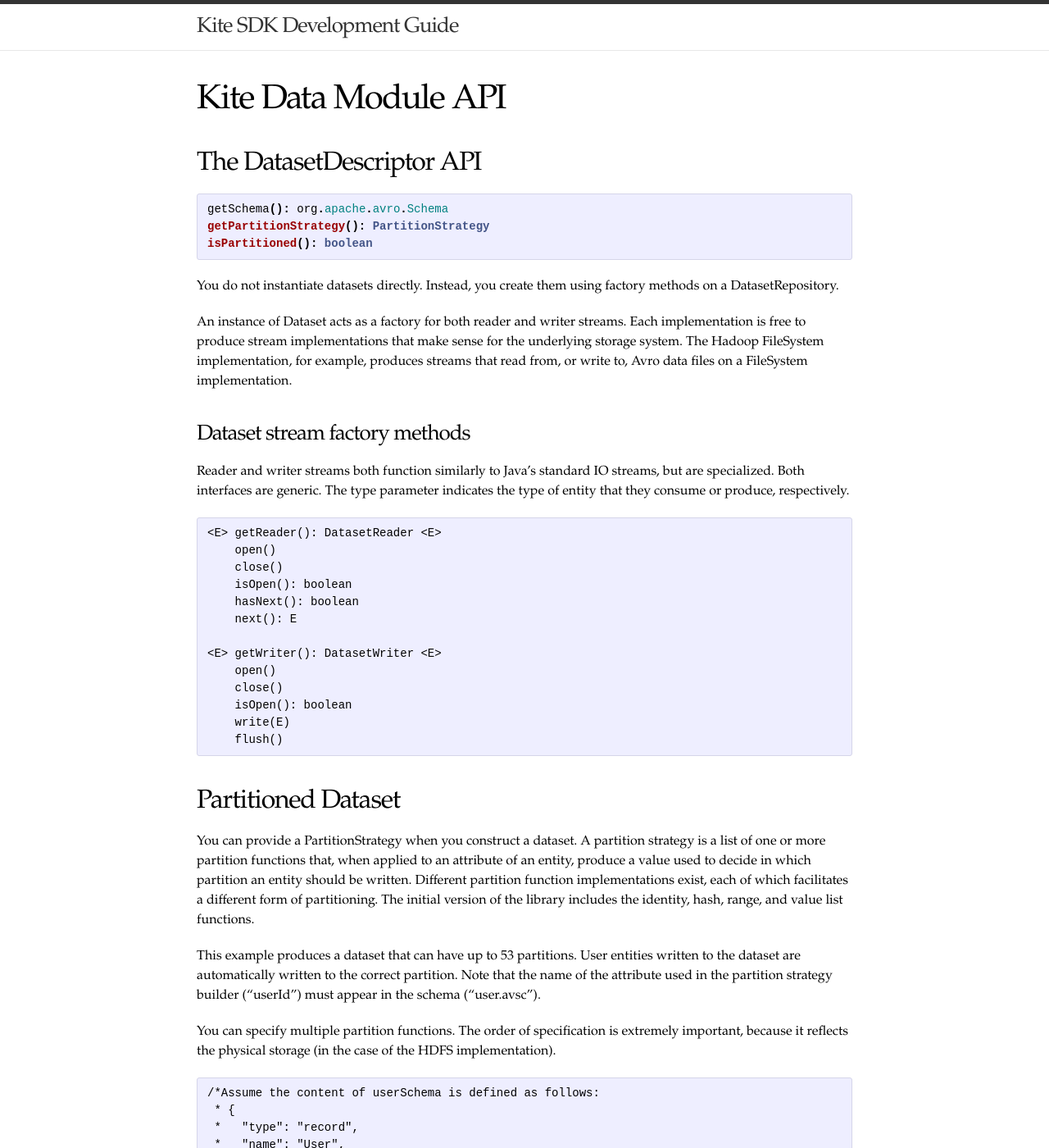
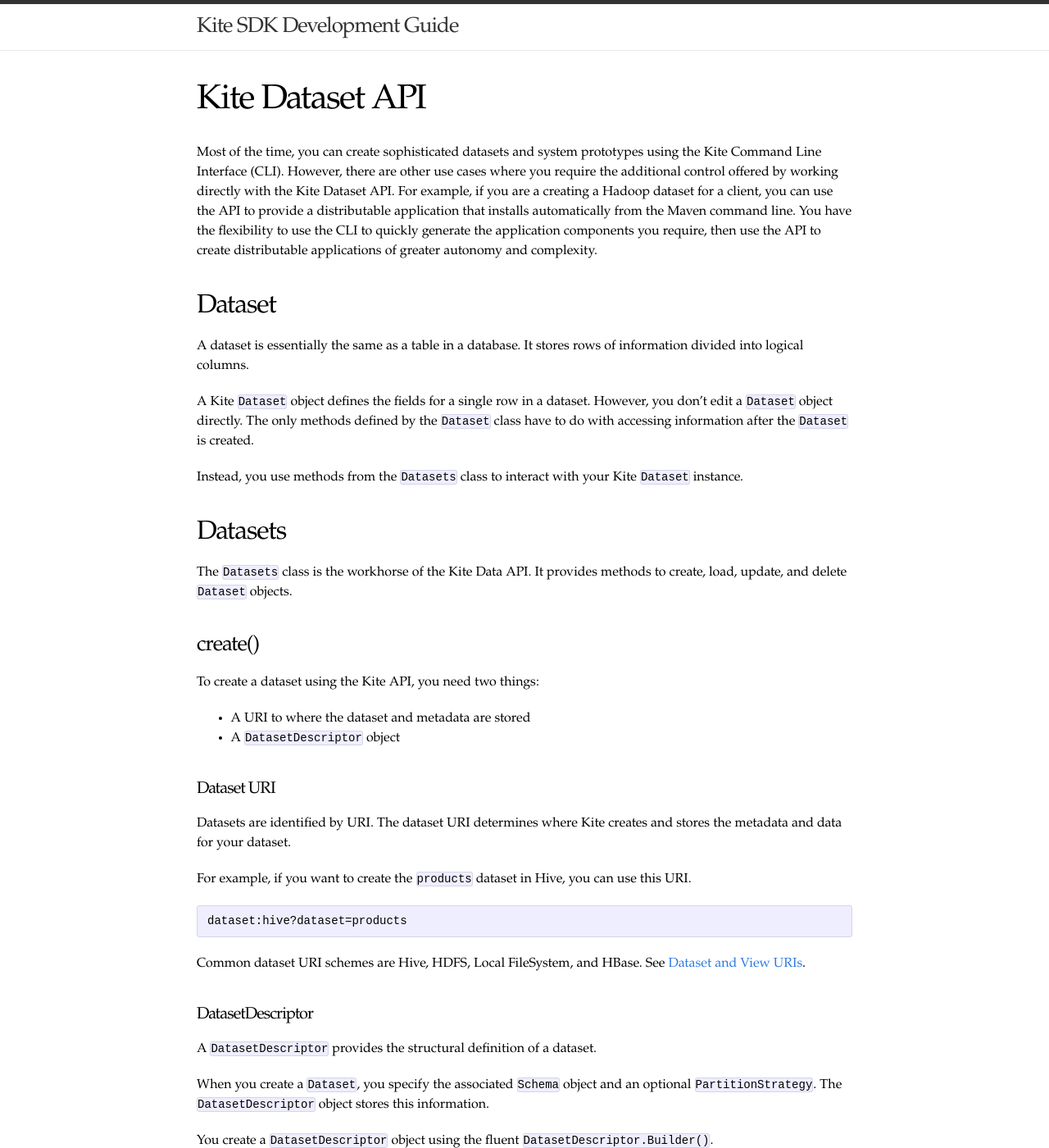
Before and after one commit to kite-sdk/kite-docs, a Jekyll site: the page built from DatasetAPI.md, in a window 1280 px wide and 1400 px high. Shown: the whole window at 82% size. Built offline with Jekyll 4.4.1, drawn with Linux system fonts in a browser that asks for light colours; some of the changed text lies outside the part shown.

Commit message:
First pass at DatasetAPI docs

````diff
--- a/DatasetAPI.md
+++ b/DatasetAPI.md
@@ -1,225 +1,216 @@
 ---
 layout: page
-title: Kite Data Module API
+title: Kite Dataset API
 ---
 
-## The DatasetDescriptor API
+Most of the time, you can create sophisticated datasets and system prototypes using the Kite Command Line Interface (CLI). However, there are other use cases where you require the additional control offered by working directly with the Kite Dataset API. For example, if you are a creating a Hadoop dataset for a client, you can use the API to provide a distributable application that installs automatically from the Maven command line. You have the flexibility to use the CLI to quickly generate the application components you require, then use the API to create distributable applications of greater autonomy and complexity.
 
-```java
-getSchema(): org.apache.avro.Schema
-getPartitionStrategy(): PartitionStrategy
-isPartitioned(): boolean
+## Dataset
+
+A dataset is essentially the same as a table in a database. It stores rows of information divided into logical columns.
+
+A Kite `Dataset` object defines the fields for a single row in a dataset. However, you don't edit a `Dataset` object directly. The only methods defined by the `Dataset` class have to do with accessing information after the `Dataset` is created.
+
+Instead, you use methods from the `Datasets` class to interact with your Kite `Dataset` instance.
+
+## Datasets
+
+The `Datasets` class is the workhorse of the Kite Data API. It provides methods to create, load, update, and delete `Dataset` objects.
+
+### create()
+
+To create a dataset using the Kite API, you need two things:
+
+* A URI to where the dataset and metadata are stored
+* A `DatasetDescriptor` object
+
+#### Dataset URI
+
+Datasets are identified by URI. The dataset URI determines where Kite creates and stores the metadata and data for your dataset.
+
+For example, if you want to create the `products` dataset in Hive, you can use this URI.
+
+```
+dataset:hive?dataset=products
 ```
 
-You do not instantiate datasets directly. Instead, you create them using factory methods on a DatasetRepository.
+Common dataset URI schemes are Hive, HDFS, Local FileSystem, and HBase. See [Dataset and View URIs](../URIs/).
 
-An instance of Dataset acts as a factory for both reader and writer streams. Each implementation is free to produce stream implementations that make sense for the underlying storage system. The Hadoop FileSystem implementation, for example, produces streams that read from, or write to, Avro data files on a FileSystem implementation.
+#### DatasetDescriptor
 
-### Dataset stream factory methods
+A `DatasetDescriptor` provides the structural definition of a dataset.
 
-Reader and writer streams both function similarly to Java's standard IO streams, but are specialized. Both interfaces are generic. The type parameter indicates the type of entity that they consume or produce, respectively.
+When you create a `Dataset`, you specify the associated `Schema` object and an optional `PartitionStrategy`. The `DatasetDescriptor` object stores this information.
+
+You create a `DatasetDescriptor` object using the fluent `DatasetDescriptor.Builder()`.
+
+At a minimum, you must specify an Avro schema definition for your dataset.
+
+##### Avro Schema
+
+A schema defines the field names and datatypes for a dataset. For example, this is the schema definition for the products dataset. It defines a _name_ field as a string and an _id_ field as an integer.
+
+```json
+{
+  "type": "record",
+  "name": "Product",
+  "namespace": "org.kitesdk.examples.data.generic",
+  "doc": "A product record",
+  "fields": [
+    {
+      "name": "name",
+      "type": "string"
+    },
+    {
+      "name": "id",
+      "type": "int"
+    }
+  ]
+}
+```
+Store the schema file in the `src/main/resources` directory in your Maven project. Maven looks in this directory for URIs with the prefix `resource:` by default.
+
+Once you have defined a schema, you can use `DatasetDescriptor.Builder()` to create a descriptor instance.
 
 ```Java
-<E> getReader(): DatasetReader <E>
-    open()
-    close()
-    isOpen(): boolean
-    hasNext(): boolean
-    next(): E
-
-<E> getWriter(): DatasetWriter <E>
-    open()
-    close()
-    isOpen(): boolean
-    write(E)
-    flush()
+DatasetDescriptor descriptor = new DatasetDescriptor.Builder()
+  .schemaUri("resource:product.avsc")
+  .build();
 ```
 
-## Partitioned Dataset
+##### DatasetDescriptor options
 
-You can provide a PartitionStrategy when you construct a dataset. A partition strategy is a list of one or more partition functions that, when applied to an attribute of an entity, produce a value used to decide in which partition an entity should be written. Different partition function implementations exist, each of which facilitates a different form of partitioning. The initial version of the library includes the identity, hash, range, and value list functions.
+There are several options available to you in addition to the mandatory schema when creating a DatasetDescriptor, including setting a partition strategy, specifying column mapping, and choosing formats for storage and compression.
 
-This example produces a dataset that can have up to 53 partitions. User entities written to the dataset are automatically written to the correct partition. Note that the name of the attribute used in the partition strategy builder ("userId") must appear in the schema ("user.avsc").
+###### Partition Strategy
 
-You can specify multiple partition functions. The order of specification is extremely important, because it reflects the physical storage (in the case of the HDFS implementation).
+You can build a `DatasetDescriptor` that includes a partition strategy, which gives hints to the system for optimal storage of information by logical categories on which to search and retrieve. See [Partitioned Datasets](../Partitioned-Datasets/) for a conceptual introduction.
 
+###### Column Mapping
+
+If you are creating an HBase dataset, you can create logical mapping of your data into columns. See [Column Mapping](../column-mapping/) for a conceptual introduction.
+
+###### Storage Format
+
+The default storage format is Avro, which is best for datasets where you typically query all of the columns in the dataset. You have the option using the Parquet format, which is more performant when you typically query a subset of the available columns. You can also choose CSV format, which stores your data in less performant, but human-readable, comma-separated values.
+
+###### Compression Format
+
+Kite uses _Snappy_ compression by default. You have the option of using _Deflate_, _Bzip2_, _Lzo_, or _Uncompressed_ formats.
+
+You can `DatasetDescriptor.Builder` to include some or all of these settings when you create your dataset. See [DatasetDescriptor.Builder](http://kitesdk.org/docs/current/apidocs/org/kitesdk/data/DatasetDescriptor.Builder.html).
+
+#### Create the Dataset
+
+With a storage URI and a DatasetDescriptor, you can create a dataset instance.
 
 ```Java
-/*Assume the content of userSchema is defined as follows:
- * {
- *   "type": "record",
- *   "name": "User",
- *   "fields": [
- *     { "type": "long", "name": "userId" },
- *     { "type": "string", "name": "username" }
- *   ]
- * }
- */
+DatasetDescriptor descriptor = new DatasetDescriptor.Builder()
+  .schemaUri("resource:product.avsc")
+  .build();
 
-Schema userSchema = ...;
+Datasets.create("dataset:hive?dataset=products", descriptor);
+```
+The `create` command creates an empty dataset. To populate the dataset, you can invoke a DatasetWriter instance.
 
-FileSystemDatasetRepository repo = new FileSystemDatasetRepository(
-  FileSystem.get(new Configuration()),
-  new Path("/data"),
-  new FileSystemMetadataProvider(fileSystem, new Path("/data"))
-);
+##### DatasetWriter
 
-DatasetDescriptor desc = new DatasetDescriptor.Builder()
-  .schema(userSchema)
-  .partitionStrategy(
-    /*
-     * Partition the users dataset using the hash code of the value of the
-     * userId attribute modulo 53.
-     */
-    new PartitionStrategy.Builder().hash("userId", 53).get()
-  ).get();
+The DatasetWriter class stores data in your Hadoop dataset in the format you choose when creating the dataset.
 
-Dataset users = repo.create("users", desc);
-DatasetWriter[Record] writer = users.getWriter();
+This example creates a generic record builder, reads in each item and assign an ID number, then writes each record to the dataset.
+
+```Java
+DatasetWriter<Record> writer = null;
+
+DatasetDescriptor descriptor = new DatasetDescriptor.Builder()
+  .schemaUri("resource:product.avsc")
+  .build();
+
+int i = 0;
+  try {
+    GenericRecordBuilder builder = new GenericRecordBuilder(descriptor.getSchema());
+
+    for (String item : items) {
+
+      Record product = builder
+        .set("name", item)
+        .set("id", i++)
+        .build();
+
+      writer.write(product);
+    }
+  }
+. . .
+```
+
+### load
+
+You can retrieve the records from your dataset using `DatasetReader`. It has methods that support iterating through the records in a dataset one at a time.
+
+This code snippet shows the code you use to load a dataset, then print the records one at a time to the console.
+
+```Java
+Dataset<Record> products = Datasets.load(
+    "dataset:hive?dataset=products", Record.class);
+
+DatasetReader<Record> reader = null;
 
 try {
-  writer.open();
 
-  /*
-   * This writes to /data/users/data/userId=15/*.avro because
-   * (Integer.valueOf(1234).hashCode() & Integer.MAX_VALUE) % 53 = 15
-   */
-  writer.write(
-    new GenericRecordBuilder(userSchema)
-      .set("userId", 1234)
-      .set("username", "jane")
-      .build()
-  );
-  writer.flush();
-} finally {
-  writer.close();
-}
-```
-It's worth pointing out that Hive and Impala only support the identity function in partitioned datasets, at least at the time this is written. Users who do not use partitioning for subset selection can use any partition function(s) they choose. If, however, you want to use the partition pruning feature of Hive/Impala's query engine, only the identity function works. This is because both systems rely on the idea that the value in the path name equals the value found in each record. If you look closely at the earlier example, you'll see that while the value of the userId attribute in record is 1234, its value in the path is 15. To mimic more complex partitioning schemes, users often resort to adding a surrogate field to each record to hold the derived value and handle proper setting of such a field themselves.
+  reader = products.newReader();
 
-The equivalent workaround for the hashed field example above is to add a new attribute to the User entity called `userIdHash`, set it to the proper value in user code, and use the identity function on that column instead. Note that this means partition pruning is no longer transparent; the user must know to query the table using code similar to the following snippet.
+  for (GenericRecord product : products.newReader()) {
+      System.out.println(product);
 
-```... WHERE userIdHash = (hashCode(SOME_VALUE) % 53)```
-
-The hope is that these engines learn about more complex partitioning schemes in the future.
-
-## Dataset Repositories and Metadata Providers
-
-A _dataset repository_ is a physical storage location for zero or more datasets. In keeping with the relational database analogy, a dataset repository is the equivalent of a database. An instance of a `DatasetRepository` acts as a factory for `Datasets`, supplying methods for creating, loading, and dropping datasets.
-
-Each dataset belongs to exactly one dataset repository. There's no built in
-support for moving or copying datasets between repositories. MapReduce and other execution engines provide copy functionality when needed.
-
-## DatasetRepository APIs
-
-### DatasetRepository
-
-```Java
-    load(String): Dataset
-    create(String, DatasetDescriptor): Dataset
-    update(String, DatasetDescriptor): Dataset
-    delete(String): boolean
-```
-
-Along with the Hadoop FileSystem Dataset and stream implementations, there is a related `DatasetRepository` implementation. This implementation requires an instance of a Hadoop FileSystem, a root directory under which datasets are stored, and a metadata provider supplied upon instantiation. Once complete, users can freely interact with datasets under the supplied root directory. The supplied MetadataProvider is used to resolve dataset schemas,
-partitioning information, and any other like data.
-
-## MetadataProvider API
-
-Along with the dataset repository, the metadata provider is a service provider interface used to interact with the service that provides dataset metadata information. The MetadataProvider interface defines the contract metadata services must provide to the library and, specifically, the DatasetRepository.
-
-### MetadataProvider
-
-```Java
-    load(String): DatasetDescriptor
-    create(String, DatasetDescriptor): DatasetDescriptor
-    update(String, DatasetDescriptor): DatasetDescriptor
-    delete(String): boolean
-```
-
-The expectation is that `MetadataProvider` implementations act as a bridge between this library and centralized metadata repositories. An obvious example of this (in the Hadoop ecosystem) is HCatalog and the Hive metastore. By providing an implementation that makes the necessary API calls to HCatalog's REST service, any and all datasets are immediately consumable by systems compatible with HCatalog, the storage system represented by the `DatasetRepository` implementation, and the format in which the data is written.
-
-
-As it turns out, that's a pretty tall order and, in keeping with the Kite's purpose of simplifying rather than presenting additional options, you are encouraged to
-
-<ol>
-<li> Use HCatalog</li>
-<li>Allow this library to default to snappy compressed Avro data files</li>
-<li>Use systems that also integrate with HCatalog</li>
-</ol>
-
-In this way, this library acts as a fourth integration point to working with data in HDFS that is HCatalog-aware, in addition to Hive, Pig, and MapReduce input/output formats.
-
-[verify it does not exist and/or remove this paragraph]
-
-At this time, an HCatalog implementation of the MetadataProvider interface does not exist. It is, however, straightforward to implement and on the roadmap.
-
-## Examples
-
-### Writing to a new dataset
-
-```Java
-FileSystem fileSystem = FileSystem.get(new Configuration());
-Schema eventSchema = new Schema.Parser.parse(
-  Resources.getResource("event.avsc").openStream()
-);
-
-DatasetRepository repo = new FileSystemDatasetRepository(
-  fileSystem,
-  new Path("/data"),
-  new FileSystemMetadataProvider(fileSystem, new Path("/data"))
-);
-DatasetDescriptor eventDescriptor = new DatasetDescriptor.Builder()
-  .schema(eventSchema)
-  .get();
-Dataset events = repo.create("events", eventDescriptor);
-DatasetWriter<Event> writer = events.getWriter();
-
-try {
-  writer.open();
-
-  while (...) {
-    /*
-     * Event is an Avro specific (generated) type, a generic type, or a
-     * POJO, in which case we use reflection. Here, we use a POJO.
-     */
-    Event e = ...
-
-    writer.write(e);
-  }
-} finally {
-  if (writer != null) {
-    writer.close();
-  }
 }
 ```
 
-## Reading from an existing dataset
+### update
+
+Over time, your dataset requirements might change. You can add, remove, or change the datatype of columns in your dataset, provided you don't attempt a change that would result in the loss or corruption of data. Kite follows the guidelines in the [Avro schema](http://avro.apache.org/docs/current/spec.html#Schema+Resolution). See [Schema Evolution](../Schema-Evolution/) for more detail and examples.
 
 ```Java
-FileSystem fileSystem = FileSystem.get(new Configuration());
+    Dataset<Record> products = Datasets.load(
+        "dataset:hive?dataset=products", Record.class);
 
-DatasetRepository repo = new FileSystemDatasetRepository(
-  fileSystem,
-  new Path("/data")
-  new FileSystemMetadataProvider(fileSystem, new Path("/data"))
-);
-Dataset events = repo.get("events");
-DatasetReader<GenericData.Record> reader = events.getReader();
+    DatasetDescriptor descriptor2 = new DatasetDescriptor.Builder()
+        .schemaUri("resource:partitionedProduct2.avsc")
+        .build();
 
-try {
-  reader.open();
+     Dataset<Record> products2 = Datasets.create("dataset:hive?dataset=products2",
+      descriptor2, Record.class);
 
-  // We can also use Avro Generic records.
-  for (GenericData.Record record : reader) {
-    System.out.println(new StringBuilder("event - timestamp:")
-      .append(record.get("timestamp"))
-      .append(" eventId:", record.get("eventId"))
-      .append(" message:", record.get("message"))
-      .toString()
-    );
-  }
-} finally {
-  reader.close();
-}
+    products2 = Datasets.<Record, Dataset<Record>>
+		update("dataset:hive?dataset=products2", descriptor2, Record.class);
 ```
+
+### delete
+
+Delete the dataset, based on its URI. Kite takes care of any housekeeping, such as deleting metadata stored separately from the records themselves.
+
+```Java
+boolean success = Datasets.delete("dataset:hive?dataset=products");
+```
+
+## Avro Objects
+Kite stores your dataset as an Avro object in the datastore by default. Files are compressed using Google's Snappy codec by default, and are not human readable. You can use the Hue data browser to view the information when it is stored in Hadoop.
+
+See the [Avro specification](http://avro.apache.org/docs/1.7.5/spec.html#Object+Container+Files) for details on how Avro object files are constructed.
+
+### Avro Object Model
+
+Object models are in-memory representations of data. Avro, Hive, and Pig are examples of object models. Object model converters prepare your data for storage in your chosen format.
+
+## Kite Dependencies
+
+Kite dependencies are handled via Maven. If you reference the Project Object Model file `kite/kite-app-parent/pom.xml` in your own `pom.xml` file, all of the latest dependencies are downloaded automatically at run time.
+
+To include the Kite dependencies, add the parent element to your `pom.xml` file. This example references version 0.18.0-SNAPSHOT. You should use the most recent version, or the most recent one that is compatible with your application.
+
+```XML
+  <parent>
+    <groupId>org.kitesdk</groupId>
+    <artifactId>kite-parent</artifactId>
+    <version>0.18.0-SNAPSHOT</version>
+  </parent>
+```
````
